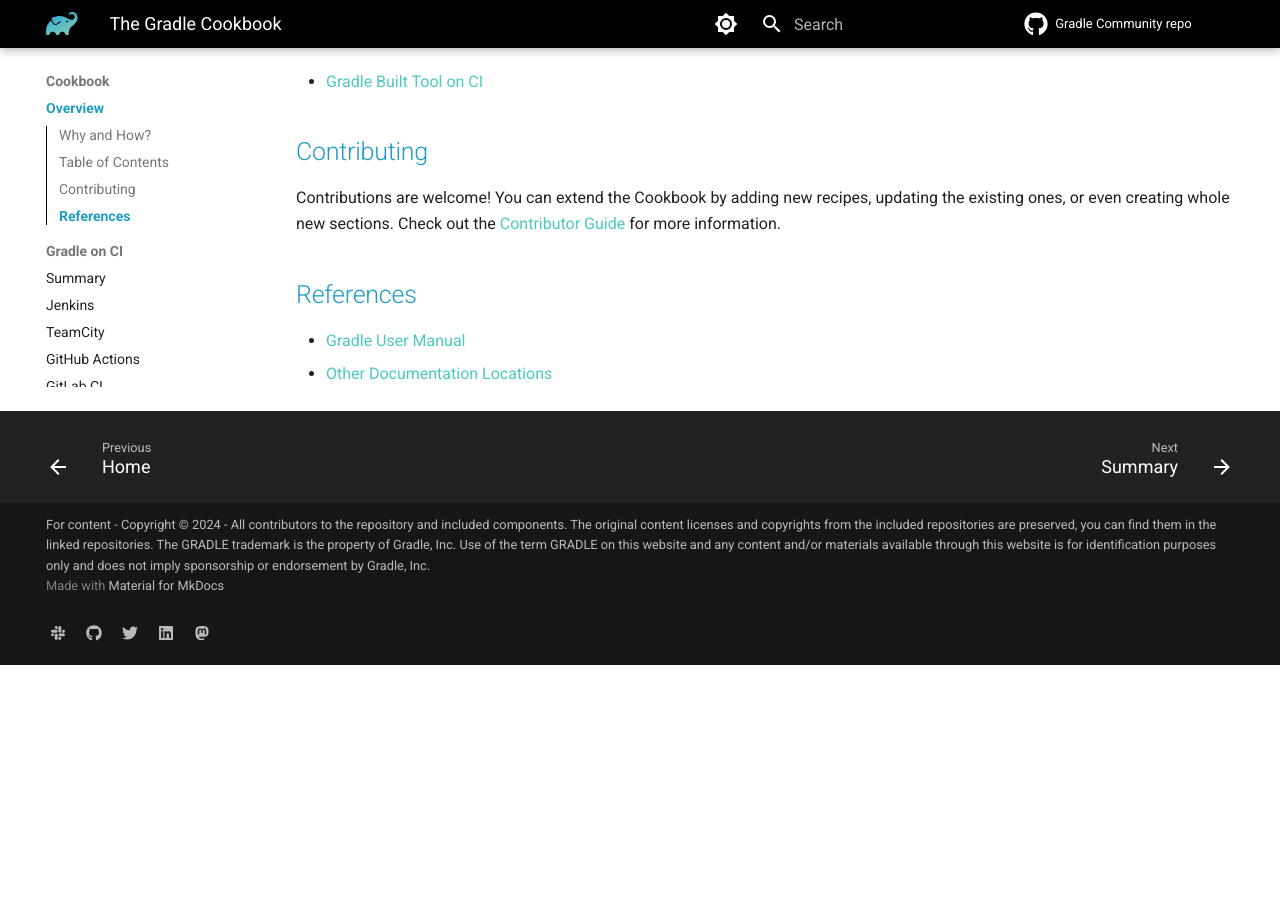
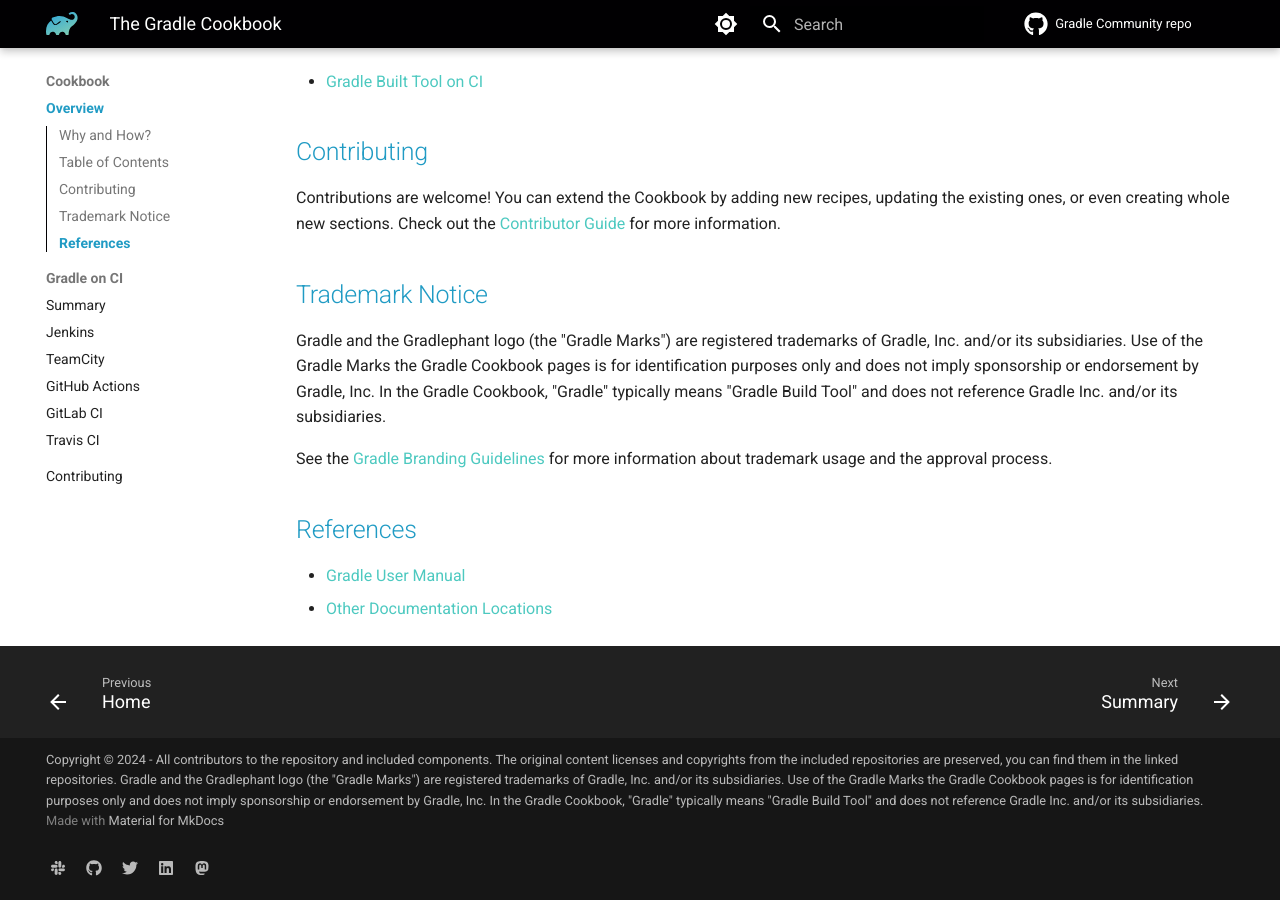
Before and after one commit to gradle/community, an MkDocs documentation site: the page built from docs/cookbook/README.md, in a window 1280 px wide and 900 px high, scrolled down 1036 px. Built offline with MkDocs 1.6.1 and Material for MkDocs 9.7.7, drawn with Linux system fonts in a browser that asks for light colours; plug-ins that fetch from the network failed and are left out; comment, search, counter and statistics services are not loaded; before the commit the page ends 1701 px from its top, so only the background shows below that; some of the changed text lies outside the part shown.

Commit message:
Override copyright in the book, update the trademark notice

```diff
--- a/docs/cookbook/README.md
+++ b/docs/cookbook/README.md
@@ -14,7 +14,7 @@ CI/CD tools, IDEs,
 support for languages and frameworks,
 and various peripheral tools.
 
-In this document, _Gradle Build Tool_ is abbreviated _Gradle_.
+In the Gradle Cookbook, _Gradle Build Tool_ is abbreviated _Gradle_.
 
 !!! note
     The Gradle Cookbook is under active development (see the roadmap item [here](https://github.com/gradle/community/issues/42)).
@@ -55,6 +55,15 @@ You can extend the Cookbook by adding new recipes, updating the existing ones,
 or even creating whole new sections.
 Check out the [Contributor Guide](./CONTRIBUTING.md) for more information.
 
+## Trademark Notice
+
+Gradle and the Gradlephant logo (the "Gradle Marks") are registered trademarks of Gradle, Inc. and/or its subsidiaries.
+Use of the Gradle Marks the Gradle Cookbook pages is for identification purposes only and does not imply sponsorship or endorsement by Gradle, Inc.
+In the Gradle Cookbook, "Gradle" typically means "Gradle Build Tool" and does not reference Gradle Inc. and/or its subsidiaries.
+
+See the [Gradle Branding Guidelines](https://gradle.com/brand/) for more information about
+trademark usage and the approval process.
+
 ## References
 
 - [Gradle User Manual](https://docs.gradle.org/current/userguide/userguide.html)
--- a/mkdocs.yml
+++ b/mkdocs.yml
@@ -4,13 +4,13 @@ site_description: >-
   This is an open-source site for all Gradle community matters,
   including governance, artwork, events, and public infrastructure.
 copyright: >
-  For content - Copyright &copy; 2024 - All contributors to the repository and included components.
+  Copyright &copy; 2024 - All contributors to the repository and included components.
   The original content licenses and copyrights from the included repositories are preserved,
   you can find them in the linked repositories.
 
-  The GRADLE trademark is the property of Gradle, Inc.
-  Use of the term GRADLE on this website and any content and/or materials available through this website is
-  for identification purposes only and does not imply sponsorship or endorsement by Gradle, Inc.
+  Gradle and the Gradlephant logo (the "Gradle Marks") are registered trademarks of Gradle, Inc. and/or its subsidiaries.
+  Use of the Gradle Marks the Gradle Cookbook pages is for identification purposes only and does not imply sponsorship or endorsement by Gradle, Inc.
+  In the Gradle Cookbook, "Gradle" typically means "Gradle Build Tool" and does not reference Gradle Inc. and/or its subsidiaries.
 docs_dir: docs
 repo_url: https://github.com/gradle/community
 repo_name: Gradle Community repo
@@ -185,6 +185,9 @@ plugins:
       enabled_if_env: BUILD_PDF
       output_path: pdf/cookbook.pdf
       author: Gradle Contributors
+      # FIXME: Needs rendering style to include the trademark notice & Co into the header
+      copyright: >
+        Copyright &copy; 2024 - All contributors to the repository and included components.
       cover: true
       cover_title: The Gradle Cookbook
       cover_subtitle: Open Source Recipes for Gradle Build Tool
```
